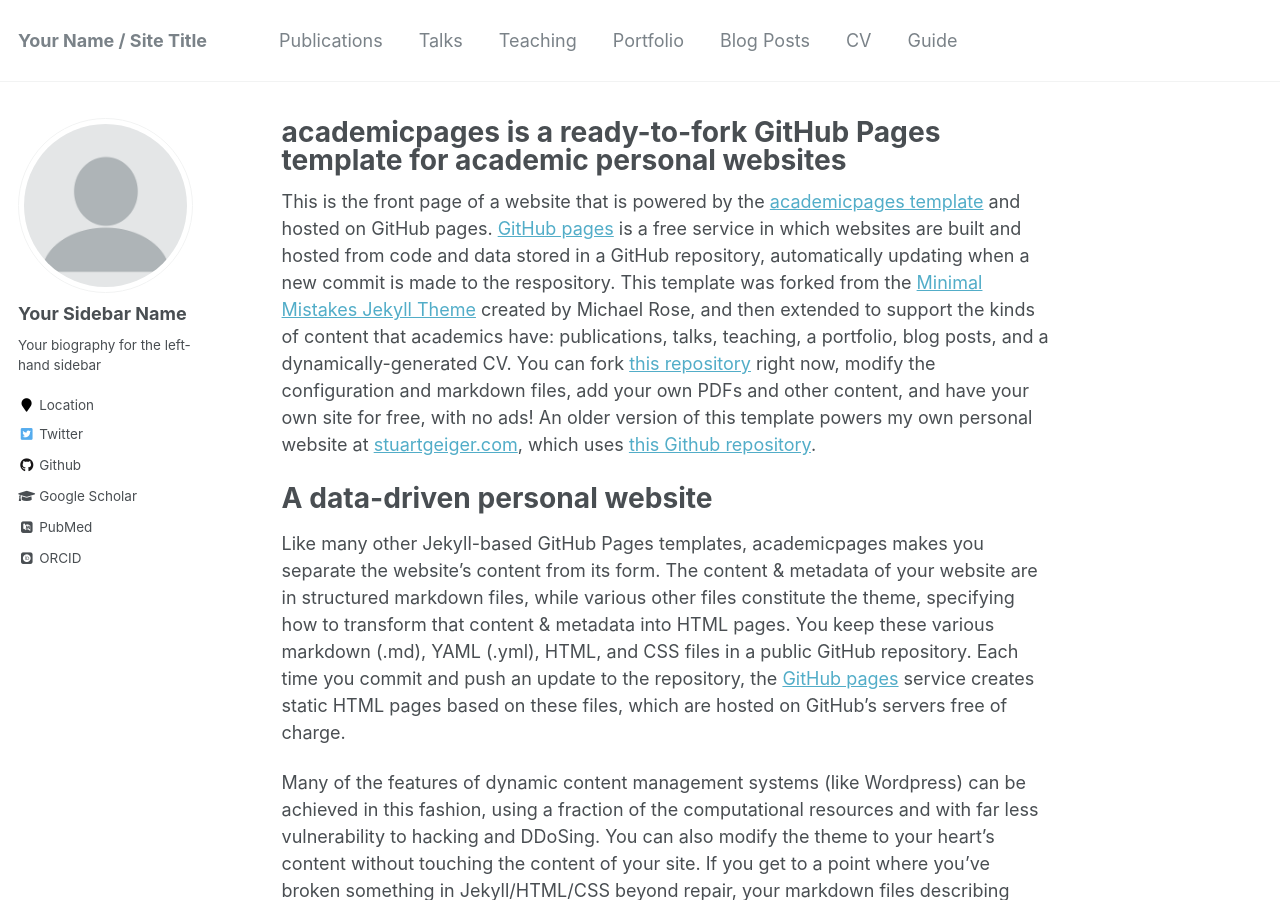
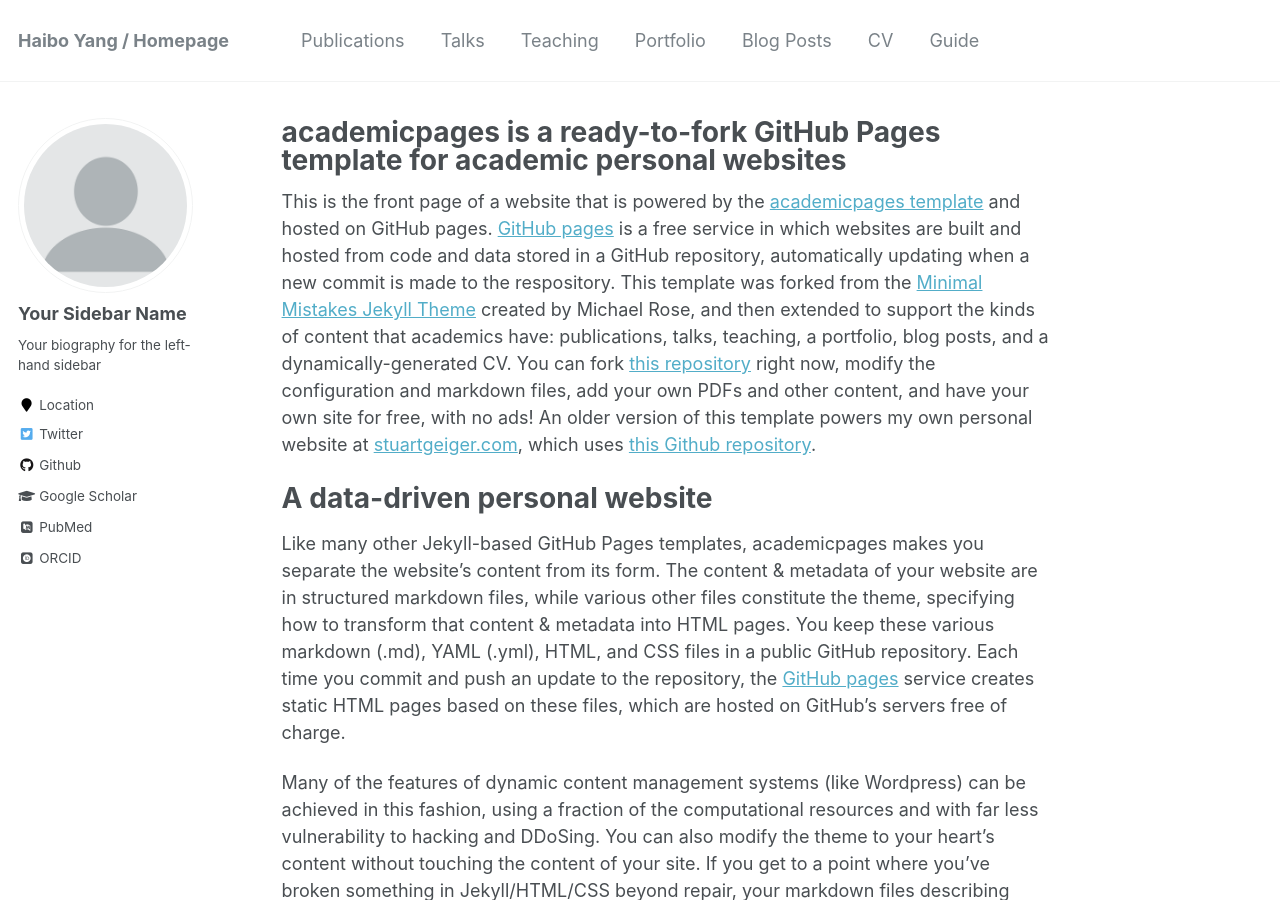
Before and after one commit to Haibo-Yang-OSU/homepage, a Jekyll site: the page built from _pages/about.md, in a window 1280 px wide and 900 px high. Built offline with Jekyll 4.4.1, drawn with Linux system fonts in a browser that asks for light colours; some web fonts are replaced; some of the changed text lies outside the part shown.

Commit message:
update author

```diff
--- a/_config.yml
+++ b/_config.yml
@@ -7,11 +7,11 @@
 
 # Site Settings
 locale                   : "en-US"
-title                    : "Your Name / Site Title"
+title                    : "Haibo Yang / Homepage"
 title_separator          : "-"
-name                     : &name "Your Name"
-description              : &description "personal description"
-url                      : https://academicpages.github.io # the base hostname & protocol for your site e.g. "https://mmistakes.github.io"
+name                     : &name "Haibo Yang"
+description              : &description "PhD student, Dept. of Computer Science, Iowa State University"
+url                      : https://goodphd.github.io/GoodPhd/ # the base hostname & protocol for your site e.g. "https://mmistakes.github.io"
 baseurl                  : "" # the subpath of your site, e.g. "/blog"
 repository               : "academicpages/academicpages.github.io"
 teaser                   :  # filename of teaser fallback teaser image placed in /images/, .e.g. "500x300.png"
```
Also changed, not shown: 2 other files.
